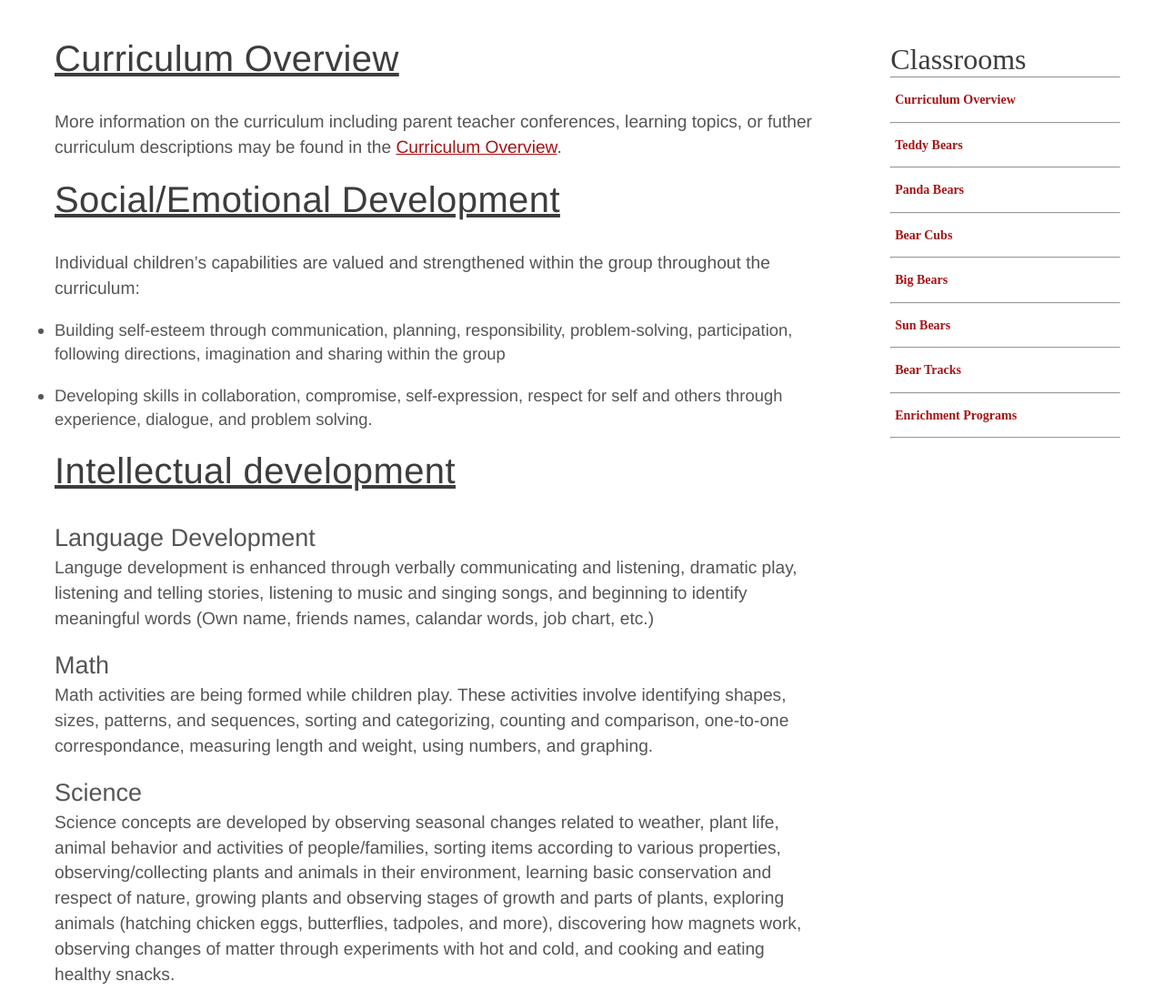
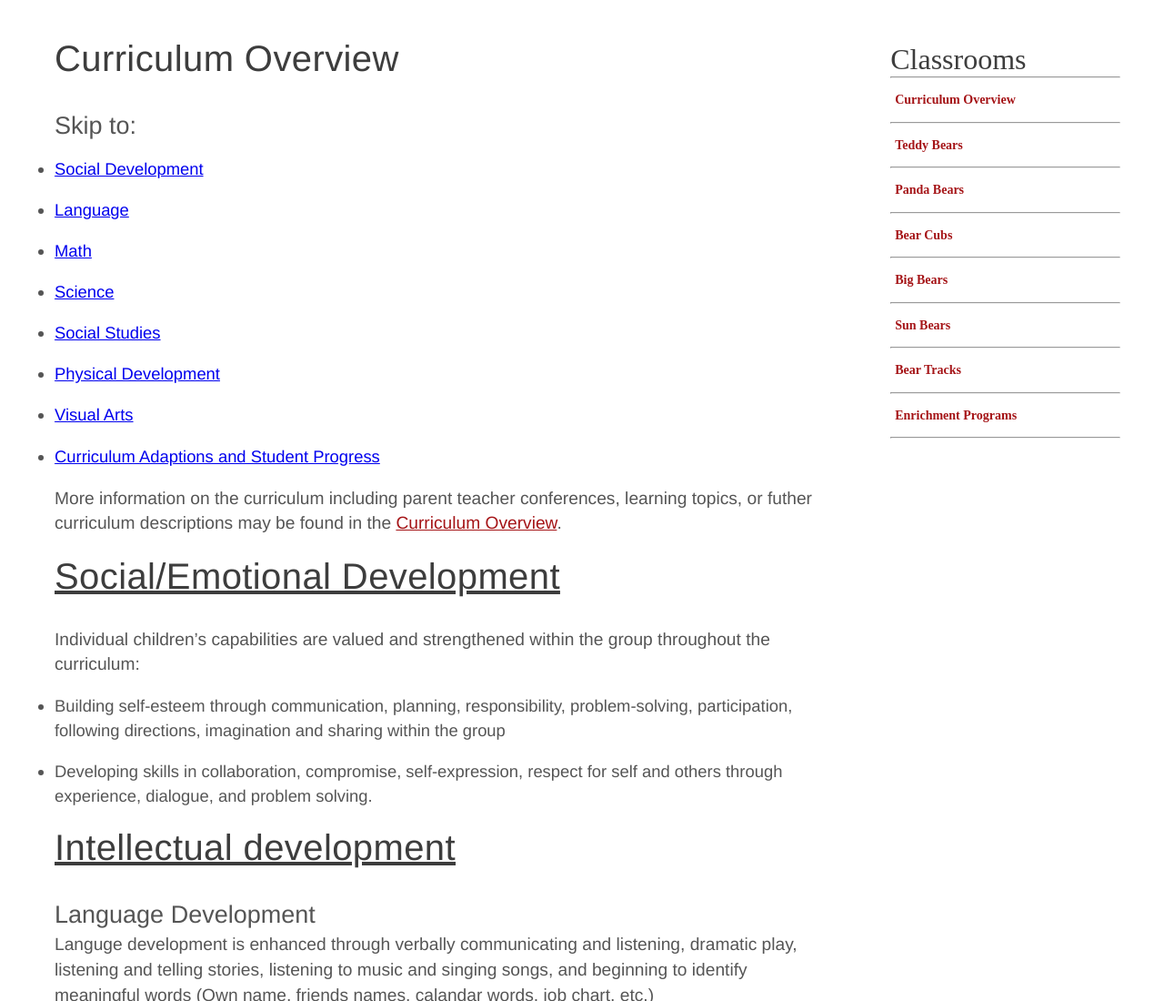
Before and after one commit to cse-256-f22/information-foraging-project-ella-mariah-mia, a website: page files/curriculum_overview.html in a window 1280 px wide. Shown: the top 1100 px of the page at 91% size. Drawn offline with nearby package versions, Linux system fonts and the light colour scheme; files that its build step writes are made by us from their sources; files whose address does not match are found by name.

Commit message:
added nav bar, more css changes

```diff
--- a/files/css/curriculum_overview.css
+++ b/files/css/curriculum_overview.css
@@ -24,6 +24,10 @@ main li {
 .classroom p {
     font-size: 1.15em;
 }
-h1 {
+#social,
+#intellectual,
+#physical-d,
+#visual,
+#student-prog {
     text-decoration: underline;
 }
--- a/files/curriculum_overview.html
+++ b/files/curriculum_overview.html
@@ -17,6 +17,35 @@
   <div id="page-content">
     <main>
       <h1>Curriculum Overview</h1>
+      <nav>
+        <h3>Skip to: </h3>
+        <ul>
+          <li>
+            <a href="#social">Social Development</a>
+          </li>
+          <li>
+            <a href="#language">Language</a>
+          </li>
+          <li>
+            <a href="#math">Math</a>
+          </li>
+          <li>
+            <a href="#science">Science</a>
+          </li>
+          <li>
+            <a href="#social-studies">Social Studies</a>
+          </li>
+          <li>
+            <a href="#physical-d">Physical Development</a>
+          </li>
+          <li>
+            <a href="#visual">Visual Arts</a>
+          </li>
+          <li>
+            <a href="#student-prog">Curriculum Adaptions and Student Progress</a>
+          </li>
+        </ul>
+      </nav>
       <p>
         More information on the curriculum including parent teacher conferences, learning topics, or futher curriculum descriptions
         may be found in the
@@ -75,7 +104,7 @@
         <li>drawing pictures, self portraits, signing own name on paper</li>
         <li>working with manipulatives (string and beads, legos, nuts and bolts, spinning tops</li>
       </ul>
-      <h1>Visual Arts</h1>
+      <h1 id="visual">Visual Arts</h1>
       <p>Materials and experiences include:</p>
       <ul>
         <li>Drawing with crayons, pencils, chalk, markers, sidewalk chalk</li>
@@ -83,7 +112,7 @@
         <li>Printmaking with rubber stamps, potato shapes, and various other objects</li>
         <li>Working with clay and doughs used for shaping, building, and modeling</li>
       </ul>
-      <h1>Curriculum Adaption and Student Progress</h1>
+      <h1 id="student-prog">Curriculum Adaption and Student Progress</h1>
       <p>The teachers at Washington University Nursery School observe and assess children’s progress on an ongoing basis.
          Teachers consistently plan and adapt experiences within the curriculum to meet students’ needs.
          If one or more children need help in a specific area, the curriculum may be adapted in a variety of ways, which
```
